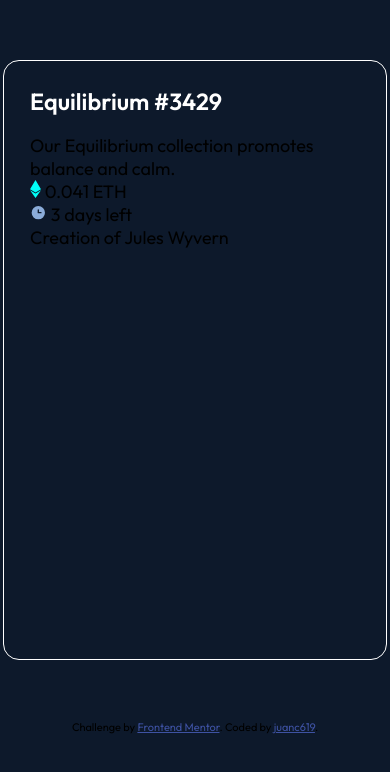
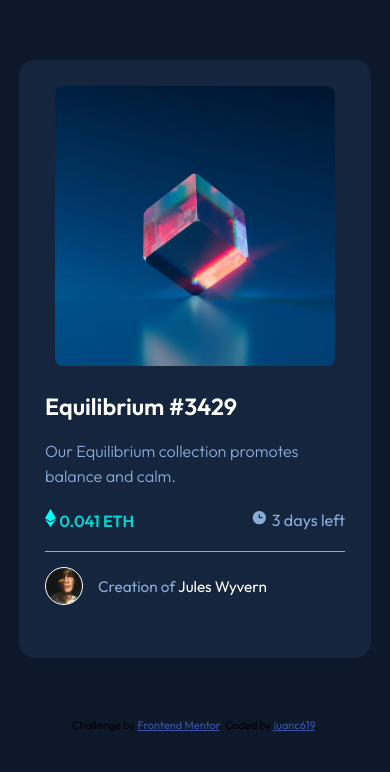
Before and after one commit to juanc619/CHALLENGE-9-NFT-preview-card-component, a plain HTML site: page index.html in a window 390 px wide. Drawn offline with Linux system fonts and the light colour scheme.

Commit message:
finalizado vista mobile

```diff
--- a/index.html
+++ b/index.html
@@ -15,7 +15,7 @@
   <main class="main-container">
 
     <div class="image">
-      <div class="eye"></div>
+      <div class="eye-image"></div>
     </div>
 
     <h1 class="title">Equilibrium #3429</h1>
--- a/style.css
+++ b/style.css
@@ -2,7 +2,8 @@
 
 :root {
 --Softblue: hsl(215, 51%, 70%);
---Cyan: hsl(178, 100%, 50%);
+--Cyan: hsla(178, 100%, 50%, 0.5);
+--CyanValue: hsla(178, 100%, 50%, 0.801);
 --VerydarkblueMain : hsl(217, 54%, 11%);
 --VerydarkblueCard : hsl(216, 50%, 16%);
 --VerydarkblueLine: hsl(215, 32%, 27%);
@@ -21,18 +22,102 @@ body {
 }
 
 .main-container {
-    border: 1px solid white;
-    width: 330px;
+    width: 300px;
     height: 546px;
     margin: 60px auto;
     border-radius: 16px;
     padding: 26px;
+    background-color: var(--VerydarkblueCard);
+}
+
+.image {
+    margin: 0 auto;
+    background-image: url(/images/image-equilibrium.jpg);
+    width: 280px;
+    height: 280px;
+    background-size: cover;
+    border-radius: 8px;
+    margin-bottom: 26px;
+    overflow: hidden;
+}
+
+.eye-image {
+    opacity: 0;
+    background-color: var(--Cyan);
+    background-image: url(/images/icon-view.svg);
+    background-repeat: no-repeat;
+    background-position: center;
+    width: 100%;
+    height: 100%;
+}
+
+.eye-image:hover {
+    opacity: 1;
+    cursor: pointer;
 }
 
 h1 {
     color: var(--White);
     font-size: 1.3em;
     margin-bottom: 18px;
+}
+
+.description {
+    font-size: 0.9em;
+    color: var(--Softblue);
+    margin-bottom: 20px;
+    font-weight: 300;
+    line-height: 25px;
+}
+
+.details-container {
+    display: flex;
+    justify-content: space-between;
+    margin-bottom: 20px;
+    font-size: 0.9em;
+}
+
+.value {
+    color: var(--CyanValue);
+    font-weight: 600;
+}
+
+.time {
+    color: var(--Softblue);
+}
+
+.line {
+    border-top: 1px solid var(--Softblue);
+    margin-bottom: 15px;
+}
+
+.creator-container {
+    display: flex;
+    align-items: center;
+}
+
+.photo {
+    background-image: url(/images/image-avatar.png);
+    width: 36px;
+    height: 36px;
+    background-size: cover;
+    border: 1px solid var(--White);
+    border-radius: 50%;
+}
+
+.creator {
+    color: var(--Softblue);
+    font-size: 0.85em;
+    margin-left: 15px;
+}
+
+.creator span {
+    color: var(--White);
+}
+
+.title:hover {
+    color: var(--CyanValue);
+    cursor: pointer;
 }
 
 
```
